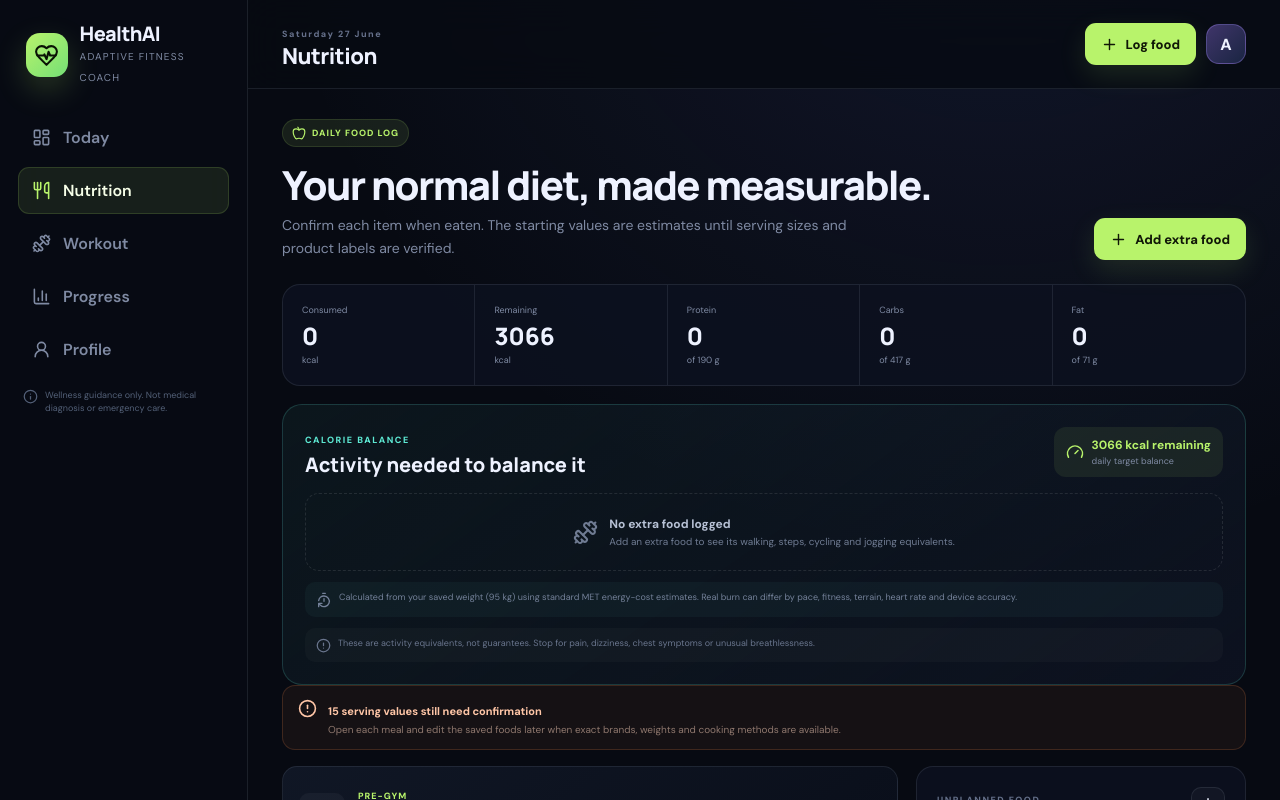
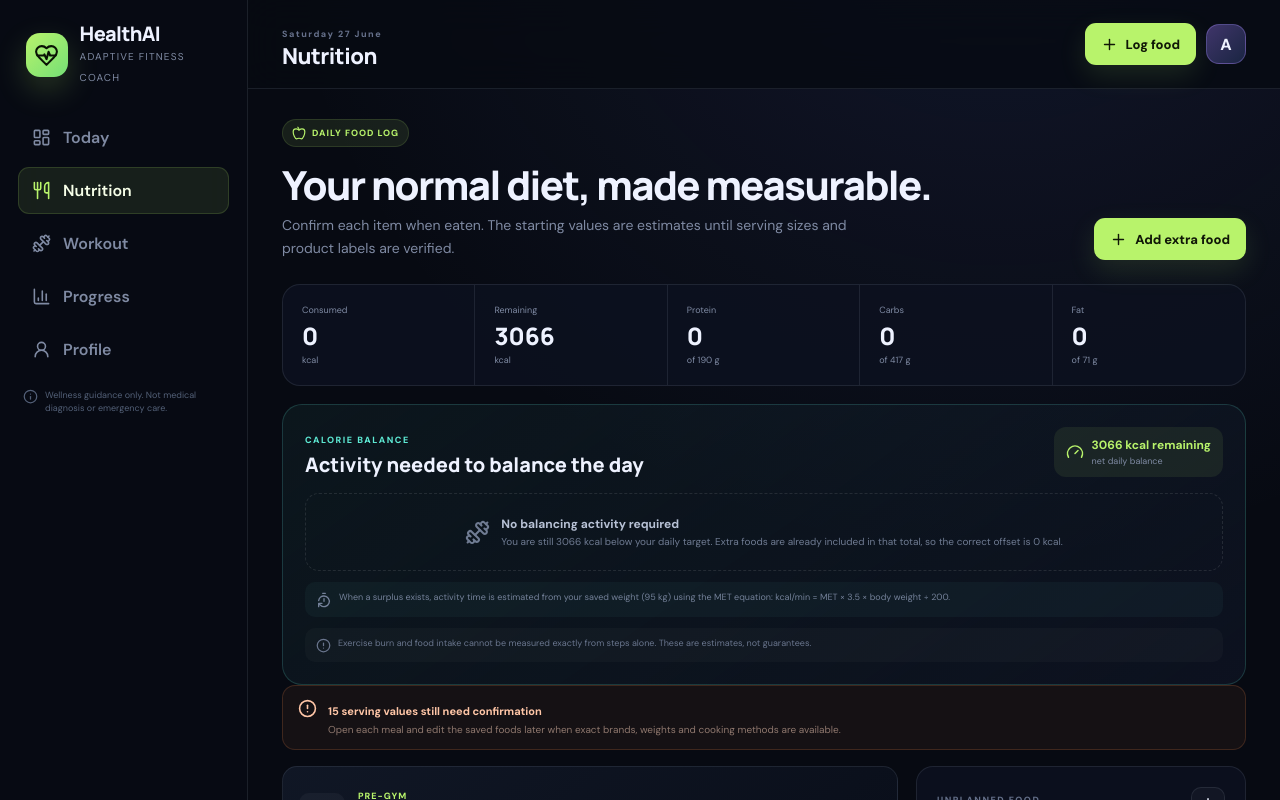
Before and after one commit to abdullahak07/HealthApp, a React (Vite) app: page / in a window 1280 px wide. Both pictures are taken after a click on the button "Nutrition". Shown: the top 800 px of the page. Built offline with nearby package versions, Linux system fonts and the light colour scheme.

Commit message:
Calculate activity only from net calorie surplus

```diff
--- a/src/CalorieOffsetCoach.jsx
+++ b/src/CalorieOffsetCoach.jsx
@@ -9,7 +9,7 @@ function readState(raw = localStorage.getItem(STORAGE_KEY)) {
   catch { return null; }
 }
 
-function targets(profile = {}) {
+function dailyTarget(profile = {}) {
   const weight = Number(profile.weightKg) || 0;
   const height = Number(profile.heightCm) || 0;
   const age = Number(profile.age) || 0;
@@ -20,12 +20,12 @@ function targets(profile = {}) {
   return Math.max(1200, Math.round(bmr * (factors[profile.activity] || 1.2) + (adjustments[profile.goal] ?? 0)));
 }
 
-function consumed(app) {
-  const planned = (app.meals || []).flatMap((meal) => (meal.items || []).filter((item) => app.mealChecks?.[item.id]));
-  const extras = app.extraFoods || [];
-  const calories = [...planned, ...extras].reduce((sum, item) => sum + Number(item.calories || 0), 0);
-  const extraCalories = extras.reduce((sum, item) => sum + Number(item.calories || 0), 0);
-  return { calories, extraCalories };
+function consumedCalories(app) {
+  const planned = (app.meals || []).flatMap((meal) =>
+    (meal.items || []).filter((item) => app.mealChecks?.[item.id]),
+  );
+  return [...planned, ...(app.extraFoods || [])]
+    .reduce((sum, item) => sum + Number(item.calories || 0), 0);
 }
 
 function burnMinutes(calories, weightKg, met) {
@@ -37,7 +37,7 @@ function burnMinutes(calories, weightKg, met) {
 function equivalents(calories, weightKg) {
   const walkMinutes = burnMinutes(calories, weightKg, 4.8);
   return [
-    { label: "Brisk walk", icon: Footprints, minutes: walkMinutes, detail: `about ${Math.round(walkMinutes * 100 / 100) * 1000 / 10}k steps`, steps: walkMinutes * 100 },
+    { label: "Brisk walk", icon: Footprints, minutes: walkMinutes, detail: `≈ ${Math.round(walkMinutes * 110).toLocaleString()} steps` },
     { label: "Incline treadmill", icon: Route, minutes: burnMinutes(calories, weightKg, 6.0), detail: "moderate incline" },
     { label: "Moderate cycling", icon: Bike, minutes: burnMinutes(calories, weightKg, 6.8), detail: "steady effort" },
     { label: "Easy jogging", icon: PersonStanding, minutes: burnMinutes(calories, weightKg, 7.0), detail: "only if appropriate" },
@@ -46,57 +46,60 @@ function equivalents(calories, weightKg) {
 
 function OffsetCard({ app }) {
   const data = useMemo(() => {
-    const target = targets(app.profile);
-    const intake = consumed(app);
-    const netOver = Math.max(0, intake.calories - target);
-    const remaining = Math.max(0, target - intake.calories);
+    const target = dailyTarget(app.profile);
+    const consumed = consumedCalories(app);
+    const balance = consumed - target;
+    const netOver = Math.max(0, balance);
+    const remaining = Math.max(0, -balance);
     const weight = Number(app.profile?.weightKg) || 70;
     return {
       target,
-      ...intake,
+      consumed,
       netOver,
       remaining,
       weight,
-      balanceActivities: equivalents(netOver, weight),
-      extraActivities: equivalents(intake.extraCalories, weight),
+      activities: equivalents(netOver, weight),
     };
   }, [app]);
-
-  const burnTarget = data.netOver > 0 ? data.netOver : data.extraCalories;
-  const activities = data.netOver > 0 ? data.balanceActivities : data.extraActivities;
-  const mode = data.netOver > 0 ? "NET OVER TARGET" : "EXTRA-FOOD EQUIVALENT";
 
   return (
     <section className="offset-card">
       <div className="offset-header">
-        <div><span className="offset-kicker">CALORIE BALANCE</span><h3>Activity needed to balance it</h3></div>
+        <div><span className="offset-kicker">CALORIE BALANCE</span><h3>Activity needed to balance the day</h3></div>
         <div className={`offset-balance ${data.netOver > 0 ? "over" : "under"}`}>
           <Gauge size={18} />
-          <div><strong>{data.netOver > 0 ? `${data.netOver} kcal over` : `${data.remaining} kcal remaining`}</strong><span>daily target balance</span></div>
+          <div>
+            <strong>{data.netOver > 0 ? `${data.netOver} kcal over` : `${data.remaining} kcal remaining`}</strong>
+            <span>net daily balance</span>
+          </div>
         </div>
       </div>
 
-      {data.extraCalories > 0 ? <>
+      {data.netOver > 0 ? <>
         <div className="offset-explanation">
-          <strong>{mode}: {burnTarget} kcal</strong>
-          <p>{data.netOver > 0
-            ? `You are ${data.netOver} kcal above your full-day target. These options estimate the activity needed to offset that net amount.`
-            : `You logged ${data.extraCalories} kcal as extra food, but your full day is still ${data.remaining} kcal below target. No activity is required for daily balance; the options below show the equivalent of the extras only.`}</p>
+          <strong>NET SURPLUS TO OFFSET: {data.netOver} kcal</strong>
+          <p>Your total logged intake is {data.netOver} kcal above your daily target. The options below estimate the activity required to offset only that net surplus.</p>
         </div>
 
         <div className="offset-activity-grid">
-          {activities.map(({ label, icon: Icon, minutes, detail, steps }) => <div key={label}>
+          {data.activities.map(({ label, icon: Icon, minutes, detail }) => <div key={label}>
             <span className="offset-activity-icon"><Icon size={20} /></span>
-            <span><small>{label}</small><strong>{minutes} min</strong><em>{steps ? `≈ ${Math.round(steps).toLocaleString()} steps` : detail}</em></span>
+            <span><small>{label}</small><strong>{minutes} min</strong><em>{detail}</em></span>
           </div>)}
         </div>
-      </> : <div className="offset-empty"><Dumbbell size={25} /><div><strong>No extra food logged</strong><span>Add an extra food to see its walking, steps, cycling and jogging equivalents.</span></div></div>}
+      </> : <div className="offset-empty">
+        <Dumbbell size={25} />
+        <div>
+          <strong>No balancing activity required</strong>
+          <span>You are still {data.remaining} kcal below your daily target. Extra foods are already included in that total, so the correct offset is 0 kcal.</span>
+        </div>
+      </div>}
 
       <div className="offset-method">
         <TimerReset size={16} />
-        <span>Calculated from your saved weight ({data.weight} kg) using standard MET energy-cost estimates. Real burn can differ by pace, fitness, terrain, heart rate and device accuracy.</span>
+        <span>When a surplus exists, activity time is estimated from your saved weight ({data.weight} kg) using the MET equation: kcal/min = MET × 3.5 × body weight ÷ 200.</span>
       </div>
-      <div className="offset-warning"><CircleAlert size={15} /> These are activity equivalents, not guarantees. Stop for pain, dizziness, chest symptoms or unusual breathlessness.</div>
+      <div className="offset-warning"><CircleAlert size={15} /> Exercise burn and food intake cannot be measured exactly from steps alone. These are estimates, not guarantees.</div>
     </section>
   );
 }
```
